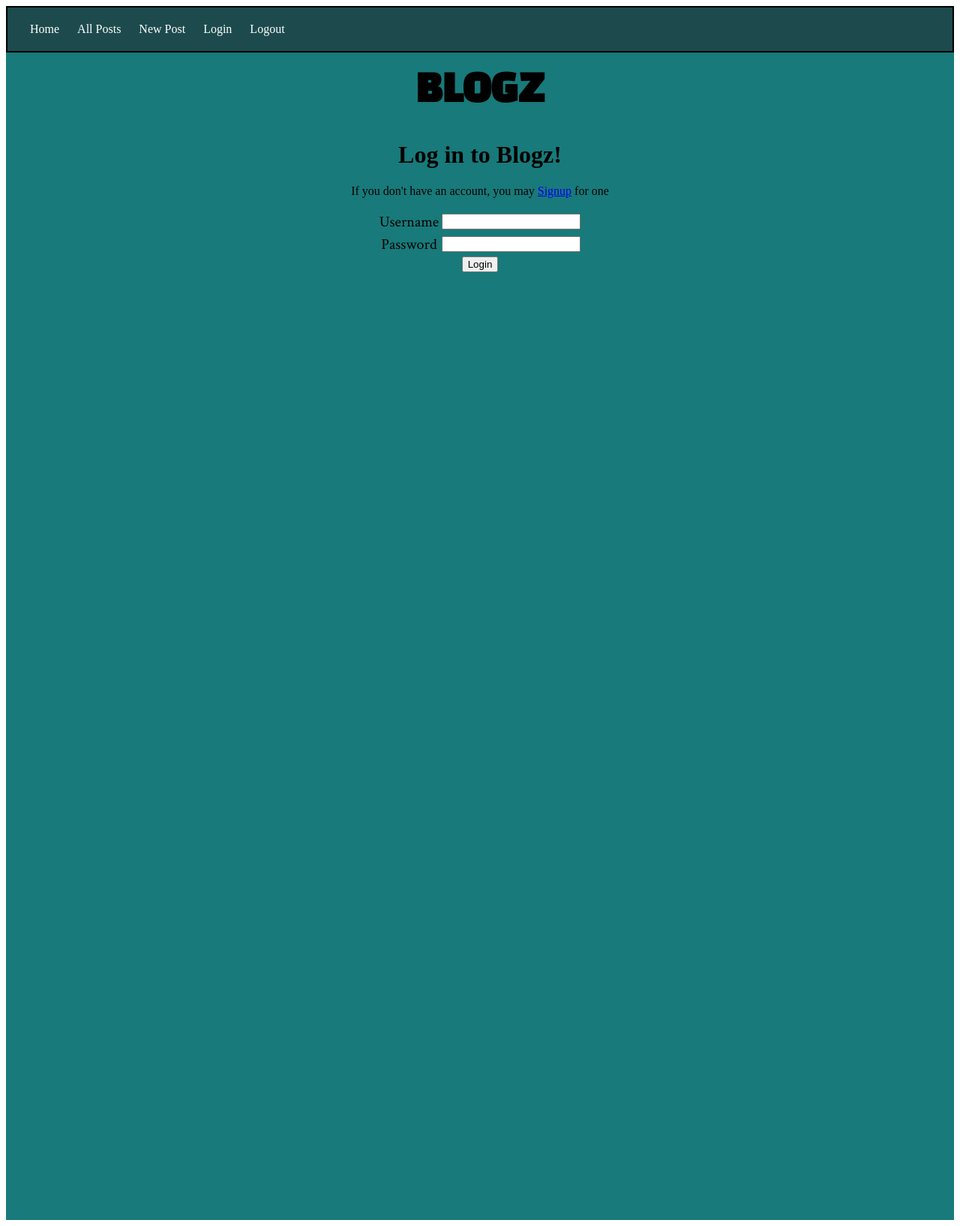
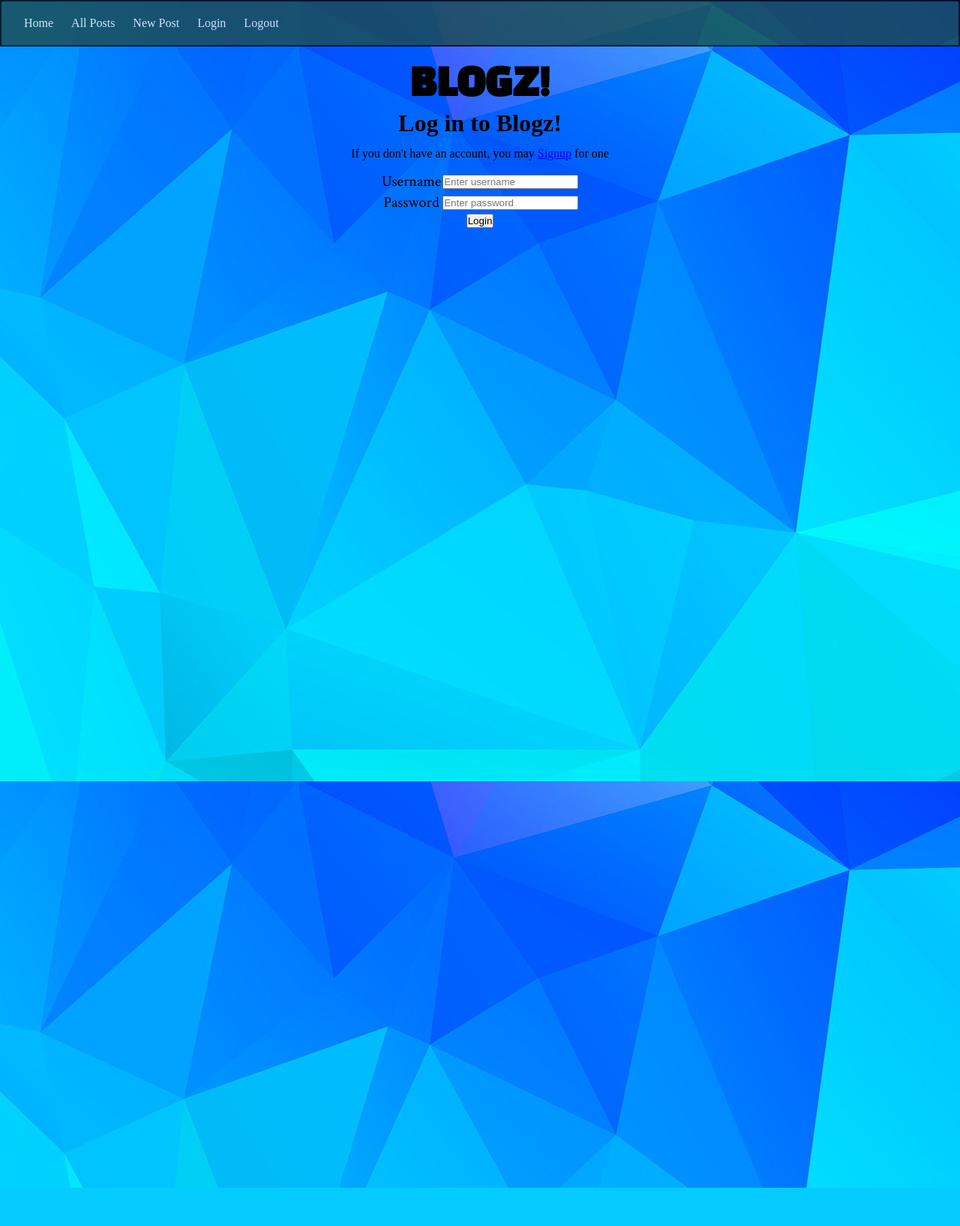
Before and after one commit to JulyWalls/Blogz, a Flask app: page /login in a window 1280 px wide. Shown: the whole page at 75% size. After the commit the page ends 1584 px from the top, so only its background shows below. Run offline with Flask 2, Linux system fonts and the light colour scheme.

Commit message:
Added background image to website

```diff
--- a/static/styles/style.css
+++ b/static/styles/style.css
@@ -1,3 +1,8 @@
+* {
+    margin: 0;
+    padding: 0;
+}
+
 .error {
     color: black;
 }
@@ -15,6 +20,10 @@ h1 {
 
 p {
     text-align: center;
+    width: 500px;
+    margin: 0 auto;
+    padding: 10px;
+    line-height: 1.5;
 }
 
 form {
@@ -26,11 +35,17 @@ nav {
     background: rgb(29, 75, 77);
     padding: 20px;
     border: black solid 2px;
+    opacity: 0.8;
 }
 
 nav a {
     color: white;
     text-decoration-line: none;
+}
+
+nav a:hover {
+    background-color: gray;
+    padding: 20px;
 }
 
 .addblog {
@@ -52,6 +67,7 @@ nav a {
     margin-bottom: 20px;
     margin-top: 40px;
     font-family: 'Black Han Sans', sans-serif;
+    opacity: 0.8;
 
 }
 
@@ -76,7 +92,7 @@ nav a {
 }
 
 .background {
-    background-color: rgb(24, 122, 122);
+    background: url('/static/blogz.jpg');
 }
 
 label {
@@ -100,3 +116,25 @@ h2 {
 .author {
     font-style: italic;
 }
+
+ul li {
+    padding: 10px;
+    margin: 0 auto;
+    text-align: center;
+    list-style: none;
+}
+
+ul {
+    width: 500px;
+    margin: 0 auto;
+}
+
+.user {
+    text-decoration: none;
+    font-weight: 600;
+    color: white;
+}
+
+.user:hover {
+    color: purple;
+}
--- a/templates/base.html
+++ b/templates/base.html
@@ -5,7 +5,7 @@
         <link href="https://fonts.googleapis.com/css?family=Black+Han+Sans|Crimson+Text" rel="stylesheet">
         <title>{{tab_title}}</title>
     </head>
-    <body>
+    <body class="background">
         <nav>
             <a class='links' href="/">Home</a>
             <a class='links' href="/blog">All Posts</a>
@@ -14,7 +14,7 @@
             <a class='links' href="/logout">Logout</a>
         </nav>
         <div class="background">
-        <h1 class="header"><b>BLOGZ</b></h1>
+        <h1 class="header"><b>BLOGZ!</b></h1>
 
         {% with messages = get_flashed_messages(with_categories=True) %}
         <ul>
--- a/templates/index.html
+++ b/templates/index.html
@@ -2,7 +2,7 @@
 {% block content %}
 <ul>
     {% for names in usernames %}
-    <li><a href="/blog?user={{names.id}}">{{names.username}}</a></li>
+    <li><a class="user" href="/blog?user={{names.id}}">{{names.username}}</a></li>
     {% endfor %}
 </ul>
 {% endblock %}
--- a/templates/login.html
+++ b/templates/login.html
@@ -8,13 +8,13 @@
         <tr>
             <td><label for="username">Username</label></td>
             <td>
-                <input name="username" type="text">
+                <input name="username" type="text" placeholder="Enter username">
             </td>
         </tr>
         <tr>
             <td><label for="password">Password</label></td>
             <td>
-                <input name="password" type="password">
+                <input name="password" type="password" placeholder="Enter password">
             </td>
         </tr>
     </table>
```
Also changed, not shown: static/blogz.jpg (added), static/images/notebookpaper.jpg (renamed from static/styles/images/notebookpaper.jpg), static/styles/notes.jpg (renamed from static/styles/images/notes.jpg).
